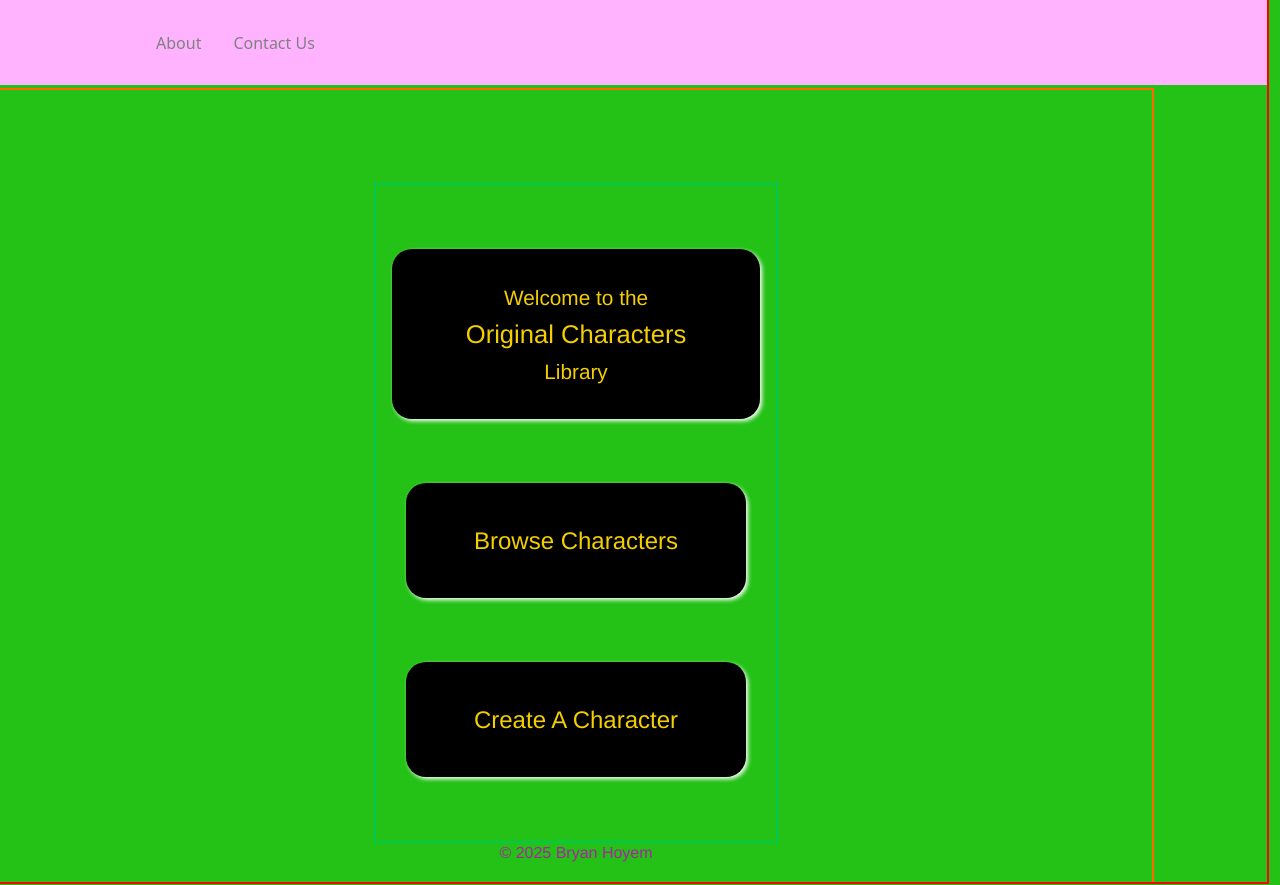
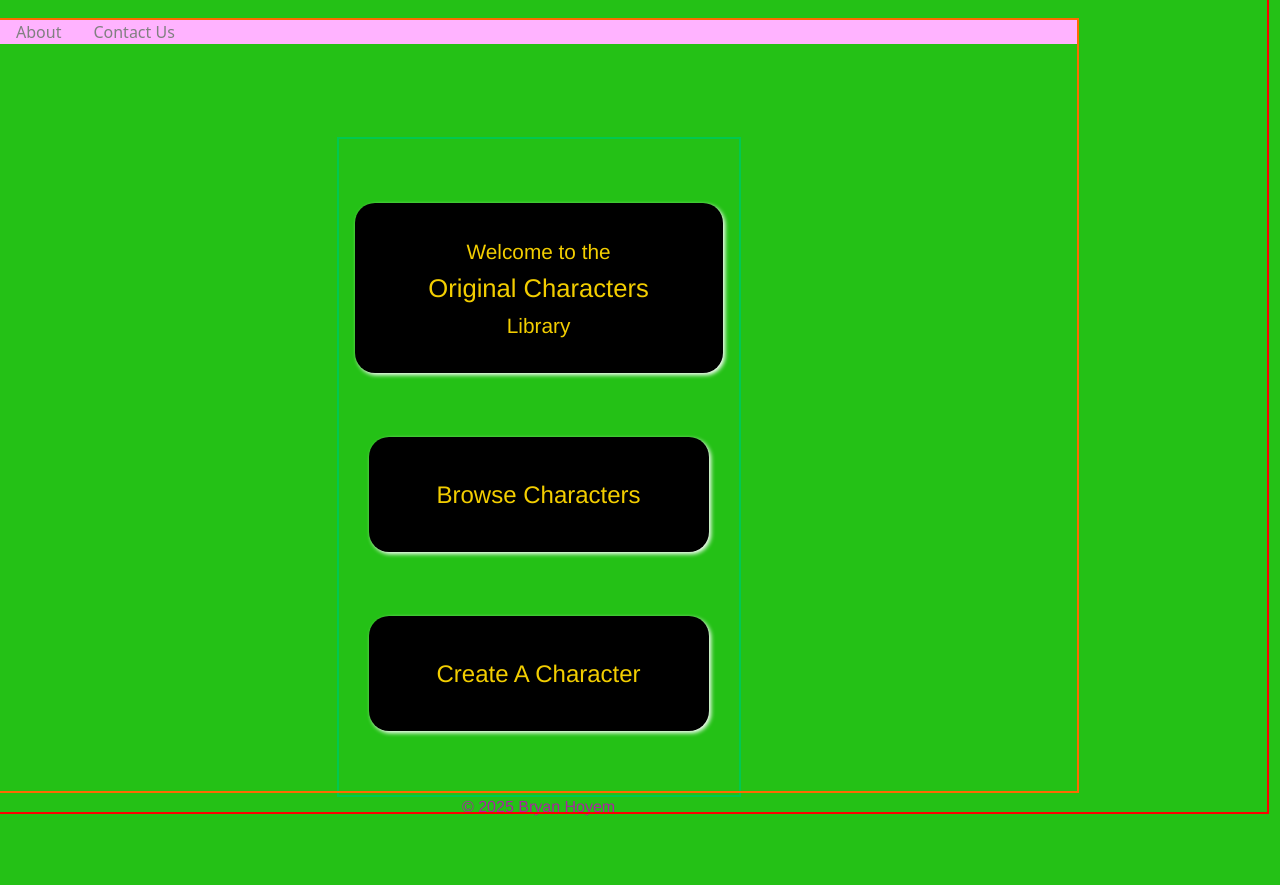
Before and after one commit to bhoyem/oc_library, a React (Vite) app: page / in a window 1280 px wide. After the commit the page ends 839 px from the top, so only its background shows below. Built offline with nearby package versions, Linux system fonts and the light colour scheme; a web font is replaced by a local one.

Commit message:
Added tailwind config file and improved spacing of elements.

```diff
--- a/src/App.jsx
+++ b/src/App.jsx
@@ -7,7 +7,7 @@ import { BrowserRouter as Router, Routes, Route, Link } from "react-router-dom";
 // import reactLogo from "./assets/react.svg";
 // import viteLogo from "./assets/vite.svg";
 import "./App.css";
-import LandingPageLayout from "./ui/MainMenu";
+import LandingPageLayout from "./ui/LandingPage";
 import Footer from "./components/Footer";
 
 function App() {
@@ -15,9 +15,11 @@ function App() {
 
   return (
     <Router>
-      <Navbar />
-
-      <div className="min-h-[60vh] max-h-[99vh] max-w-[90vw] mt-[5px] flex flex-col items-center w-85% outline-2 outline-orange-500 ">
+      <div
+        id="landingPageContainer"
+        className="min-h-[60vh] max-h-[99vh] max-w-[95vw] mt-[20px] flex flex-col items-center w-[85%] h-[95%] outline-2 outline-orange-500 "
+      >
+        <Navbar />
         <LandingPageLayout />
         {/* <div>
         <a href="https://vite.dev" target="_blank">
--- a/src/components/Navbar.jsx
+++ b/src/components/Navbar.jsx
@@ -4,7 +4,7 @@ import {Nav, NavLink, NavMenu } from "./Navbar/NavbarElements";
 const Navbar = () => {
     return (
         <>
-            <Nav>
+            <Nav className="w-full">
                 <NavMenu>
                     <NavLink to="/about" activeStyle>
                         About
--- a/src/components/Navbar/NavbarElements.js
+++ b/src/components/Navbar/NavbarElements.js
@@ -7,7 +7,7 @@ export const Nav = styled.nav`
     height: 85px;
     display: flex;
     justify-content: space-between;
-    padding: 0.2rem calc((100vw - 1000px) / 2);
+    // padding: 0.2rem calc((100vw - 1000px) / 2);
     z-index: 12;
 `;
 
--- a/src/components/LandingPage.jsx
+++ b/src/components/oldLandingPage.jsx
@@ -2,7 +2,7 @@ import { useState } from "react";
 import reactLogo from "./assets/react.svg";
 import viteLogo from "./assets/vite.svg";
 // import "./App.css";
-import LandingPageLayout from "./ui/MainMenu";
+import LandingPageLayout from "./ui/LandingPage";
 import Footer from "./components/Footer";
 
 function App() {
--- /dev/null
+++ b/tailwind.config.js
@@ -0,0 +1,26 @@
+/** @type {import('tailwindcss').Config} */
+export default {
+  content: [
+    "./index.html",
+    "./src/**/*.{js,jsx}",
+  ],
+  theme: {
+    extend: {
+      width: {
+        '85%': '85%',
+        '95%': '95%',
+      },
+      height: {
+        '80vh': '80vh',
+        '90vh': '90vh',
+      },
+      minHeight: {
+        '80vh': '80vh',
+      },
+      maxHeight: {
+        '90vh': '90vh',
+      },
+    },
+  },
+  plugins: [],
+}
```
Also changed, not shown: src/ui/LandingPage.jsx (renamed from src/ui/MainMenu.jsx).
